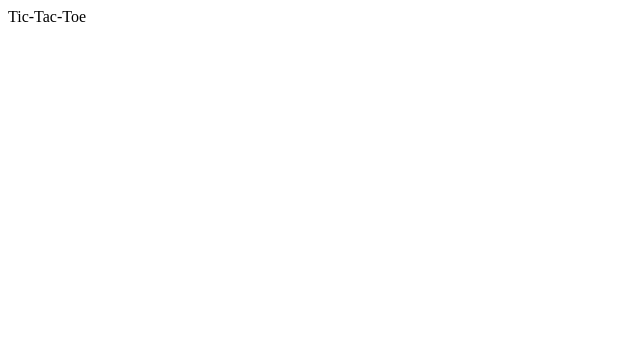
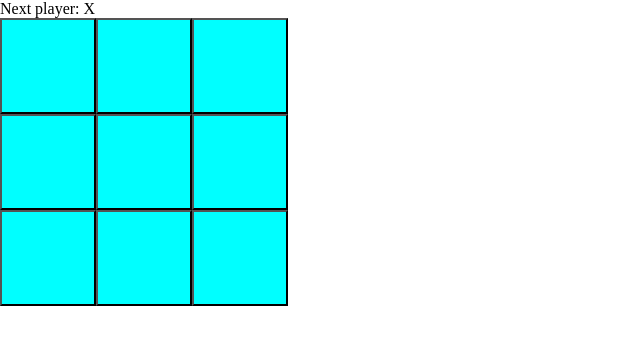
Before and after one commit to kimsoyol/arcade, a React (Vite) app: page /tic-tac-toe in a window 1280 px wide. Shown: the top 344 px of the page, without its empty margins (0-640 px from the left). Built offline with nearby package versions, Linux system fonts and the light colour scheme.

Commit message:
add tic-tac-toe

```diff
--- /dev/null
+++ b/src/components/TicTacToe/Board.jsx
@@ -0,0 +1,80 @@
+import { useState } from "react";
+import "./board.css";
+function Square({ value, onSquareClick }) {
+  return (
+    <button className="square" onClick={onSquareClick}>
+      {value}
+    </button>
+  );
+}
+
+function Board() {
+    const [xIsNext, setIsNext] = useState(true);
+  const [squares, setSquares] = useState(Array(9).fill(null));
+
+  function handleClick(i) {
+      if (squares[i] ||calculateWinner(squares) ) {
+          return;
+      }
+    const nextSquares = squares.slice();
+    nextSquares[i] = (xIsNext) ? "X" : "O";
+
+    setSquares(nextSquares);
+   setIsNext(!xIsNext)
+  }
+
+    function calculateWinner(squares) {
+      const lines = [
+        [0, 1, 2],
+        [3, 4, 5],
+        [6, 7, 8],
+        [0, 3, 6],
+        [1, 4, 7],
+        [2, 5, 8],
+        [0, 4, 8],
+        [2, 4, 6],
+      ];
+      for (let i = 0; i < lines.length; i++) {
+        const [a, b, c] = lines[i];
+        if (
+          squares[a] &&
+          squares[a] === squares[b] &&
+          squares[a] === squares[c]
+        ) {
+          return squares[a];
+        }
+      }
+      return null;
+    }
+
+    const winner = calculateWinner(squares);
+    let status;
+    if (winner) {
+        status = 'Winner: ' + winner;
+    } else {
+        status = 'Next player: ' + (xIsNext ? 'X' : 'O');
+    }
+
+  return (
+    <>
+        <div className="status">{status}</div>
+      <div className="board-row">
+        <Square value={squares[0]} onSquareClick={() => handleClick(0)} />
+        <Square value={squares[1]} onSquareClick={() => handleClick(1)} />
+        <Square value={squares[2]} onSquareClick={() => handleClick(2)} />
+      </div>
+      <div className="board-row">
+        <Square value={squares[3]} onSquareClick={() => handleClick(3)} />
+        <Square value={squares[4]} onSquareClick={() => handleClick(4)} />
+        <Square value={squares[5]} onSquareClick={() => handleClick(5)} />
+      </div>
+      <div className="board-row">
+        <Square value={squares[6]} onSquareClick={() => handleClick(6)} />
+        <Square value={squares[7]} onSquareClick={() => handleClick(7)} />
+        <Square value={squares[8]} onSquareClick={() => handleClick(8)} />
+      </div>
+    </>
+  );
+}
+
+export default Board;
--- /dev/null
+++ b/src/components/TicTacToe/board.css
@@ -0,0 +1,10 @@
+
+
+
+.square {
+    width: 6rem;
+    height: 6rem;
+    background-color: aqua;
+
+    vertical-align: top;
+}
--- a/src/index.css
+++ b/src/index.css
@@ -0,0 +1,5 @@
+* {
+    margin: 0;
+    padding: 0;
+    box-sizing: border-box;
+}
--- a/src/pages/TicTacToe.jsx
+++ b/src/pages/TicTacToe.jsx
@@ -1,8 +1,12 @@
+import Board from "../components/TicTacToe/Board.jsx";
+function TicTacToe() {
 
-const TicTacToe  = () => {
-    return (
-        <>Tic-Tac-Toe</>
-    )
+
+  return (
+    <>
+      <Board />
+    </>
+  );
 }
 
-export default TicTacToe
+export default TicTacToe;
```
